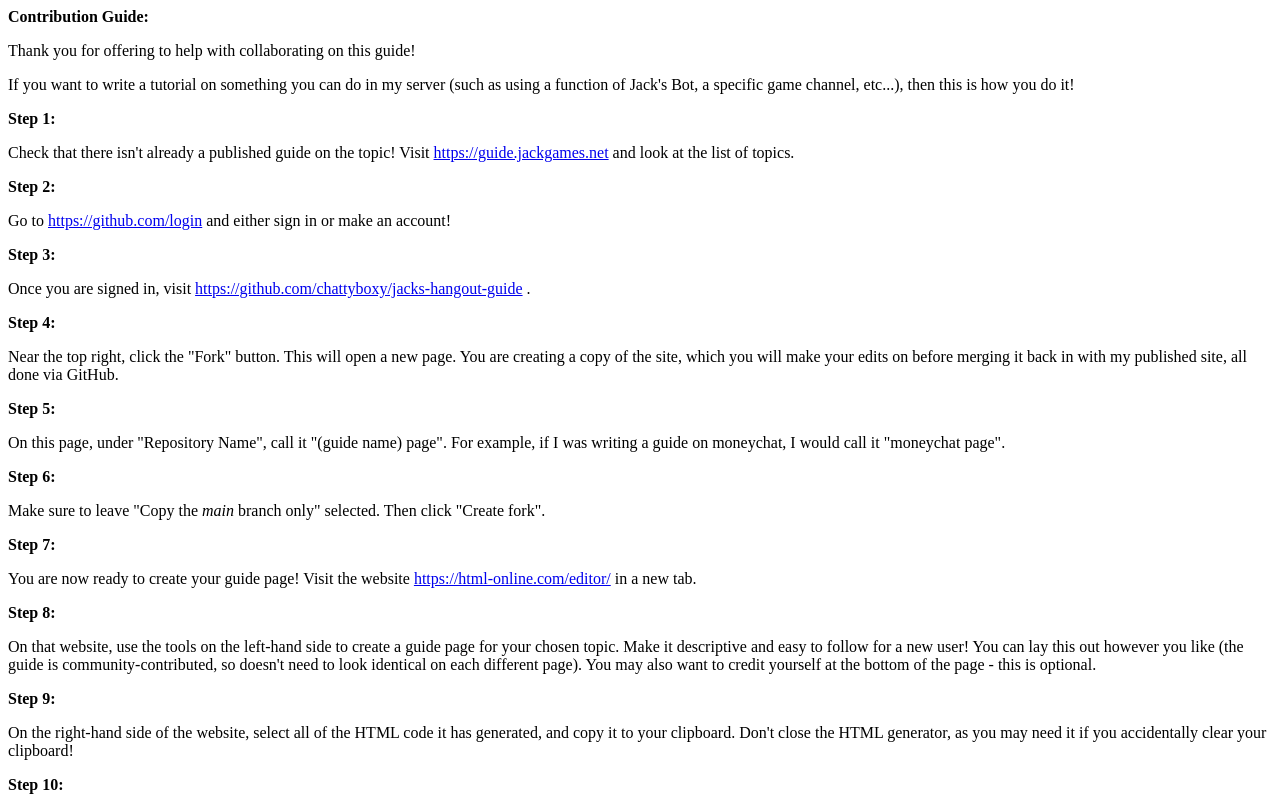
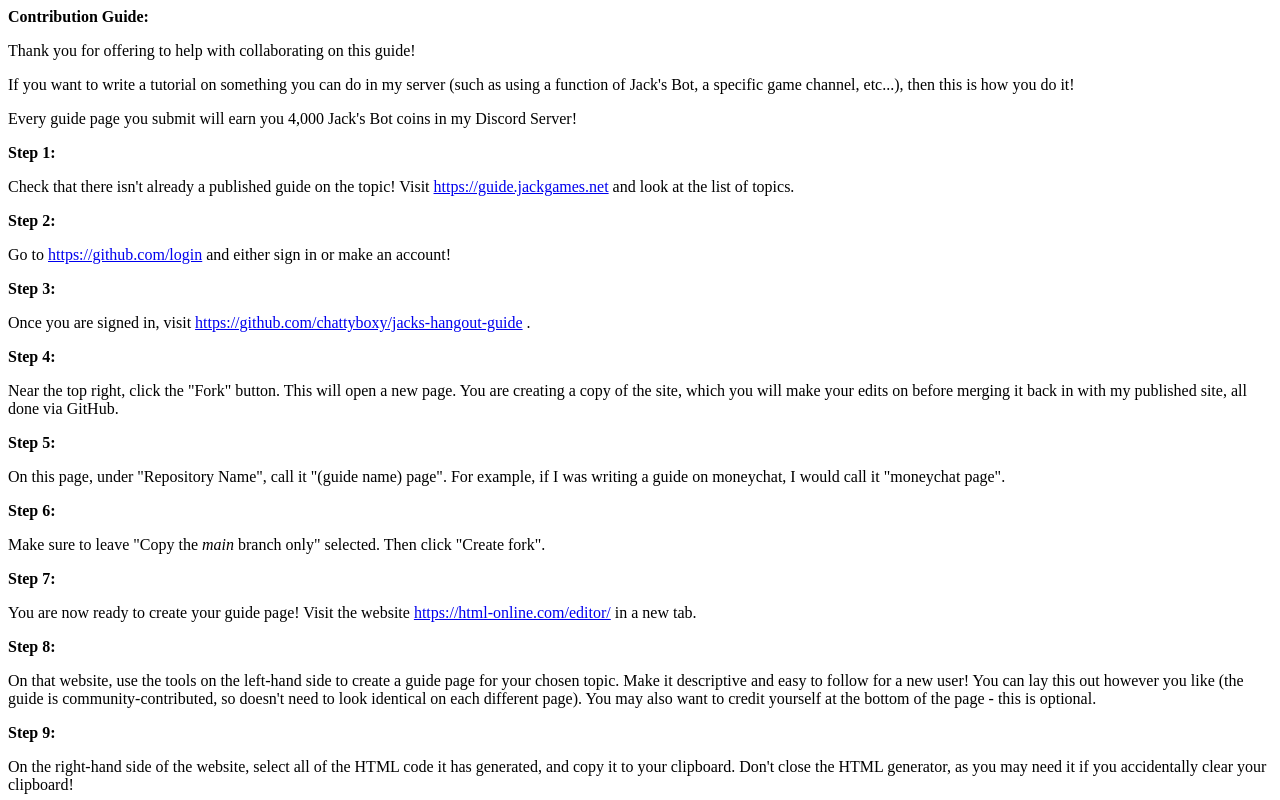
Before and after one commit to chattyboxy/jacks-hangout-guide, a plain HTML site: page contributing/index.html in a window 1280 px wide. Shown: the top 800 px of the page. Drawn offline with Linux system fonts and the light colour scheme.

Commit message:
Update index.html

```diff
--- a/contributing/index.html
+++ b/contributing/index.html
@@ -1,6 +1,7 @@
 <p><strong>Contribution Guide:</strong></p>
 <p>Thank you for offering to help with collaborating on this guide!</p>
 <p>If you want to write a tutorial on something you can do in my server (such as using a function of Jack's Bot, a specific game channel, etc...), then this is how you do it!</p>
+<p>Every guide page you submit will earn you 4,000 Jack's Bot coins in my Discord Server!</p>
 <p><strong>Step 1:</strong></p>
 <p>Check that there isn't already a published guide on the topic! Visit <a href="https://guide.jackgames.net">https://guide.jackgames.net</a> and look at the list of topics.</p>
 <p><strong>Step 2:</strong></p>
```
